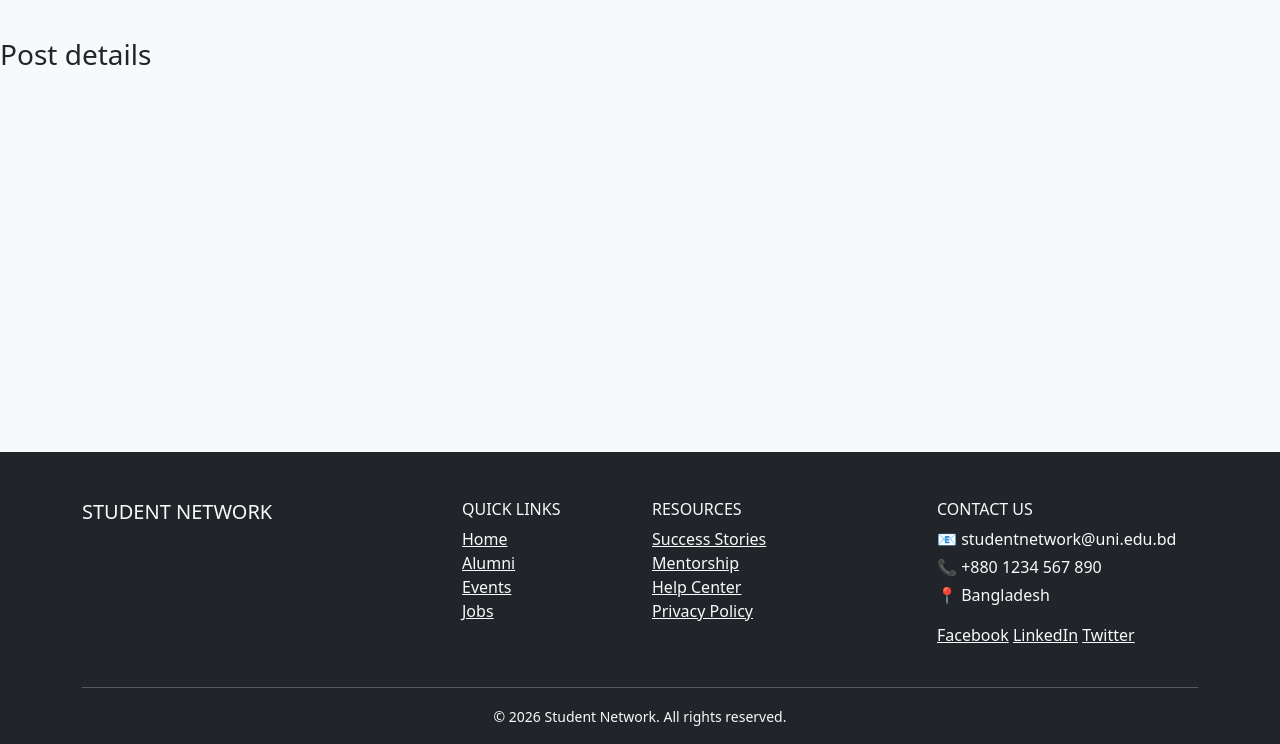
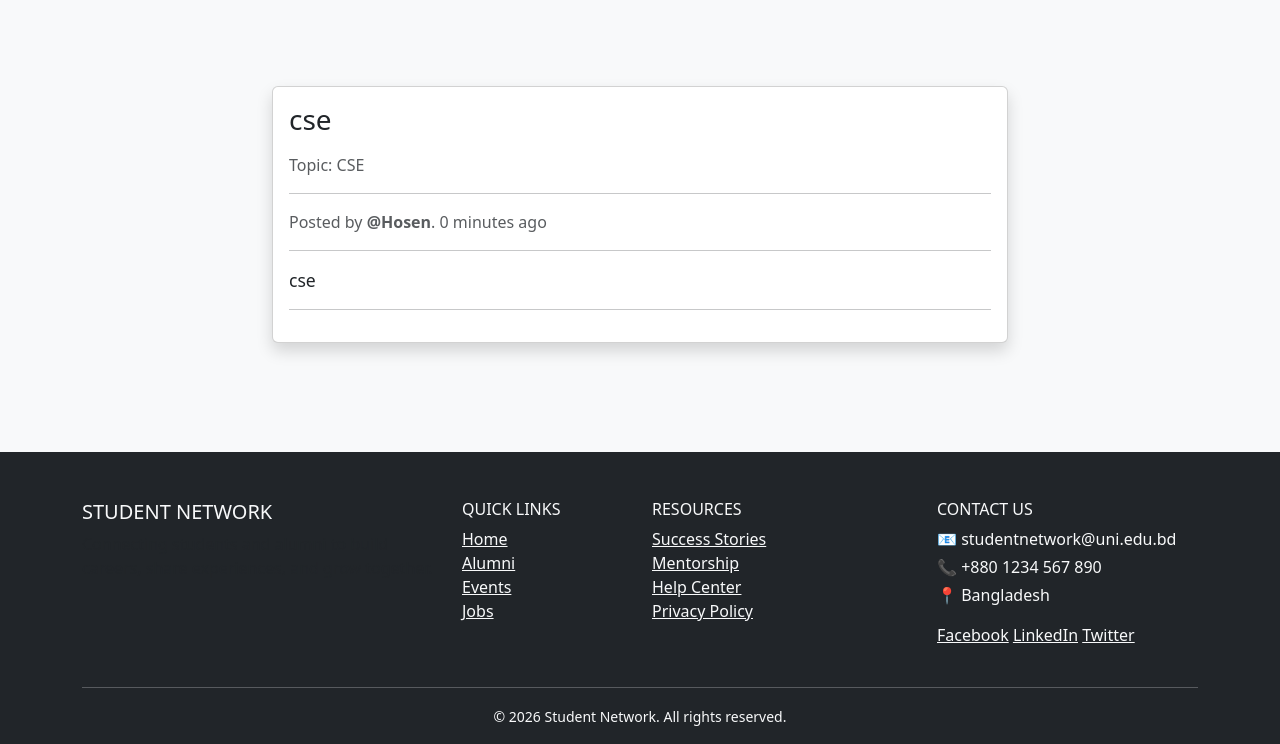
Before and after one commit to MdRaselHosen/SocialNetwork, a Django app: page /post-details/6 in a window 1280 px wide. Shown: the part 56-800 px from the top of the page. Run offline with Django 5.2, Linux system fonts and the light colour scheme; data comes from the database, SQL or seed files in the repository; both versions use the stored data as it was after the commit.

Commit message:
add post-detail page

```diff
--- a/base/templates/base/post-details.html
+++ b/base/templates/base/post-details.html
@@ -1,5 +1,27 @@
 {% extends "main.html" %}
 
 {% block content %}
-<h3>Post details</h3>
+
+<div class="container mt-5">
+    <div class="row justify-content-center">
+        <div class="col-md-8">
+
+            <div class="card shadow">
+                <div class="card-body">
+
+                    <h3 class="card-title mb-3">{{ room.name }}</h3>
+
+                    <p class="text-muted mb-2">Topic: <span>{{ room.topic.name }}</span></p>
+                    <hr>
+                    <p class="text-muted">Posted by <strong>@{{ room.host.username | capfirst }}</strong>. {{ room.created | timesince }} ago</p>
+                    <hr>
+
+                    <p class="card-text" style="font-size: 1.1rem;">{{room.description}}</p>
+                    <hr>
+                </div>
+            </div>
+        </div>
+    </div>
+</div>
+
 {% endblock content %}
--- a/base/views.py
+++ b/base/views.py
@@ -20,8 +20,9 @@ def room(request):
 
 def postDetails(requset, pk):
     post = Room.objects.get(pk=pk)
+    context = {'room': post}
 
-    return render(requset, "base/post-details.html")
+    return render(requset, "base/post-details.html",context)
 
 @login_required(login_url="user/login/")
 def createRoom(request):
```
Also changed, not shown: db.sqlite3.
